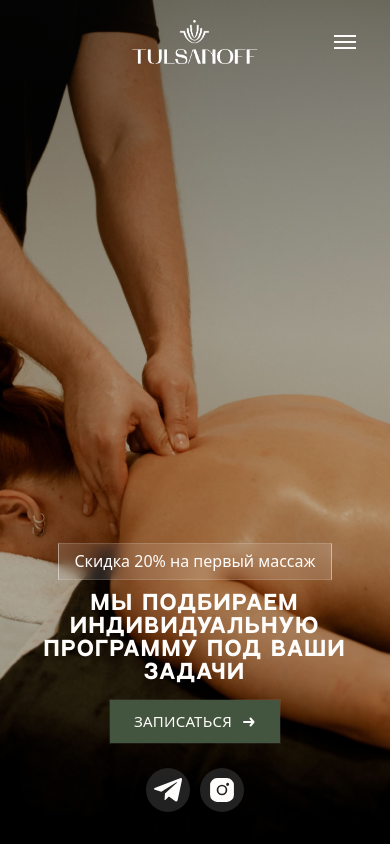
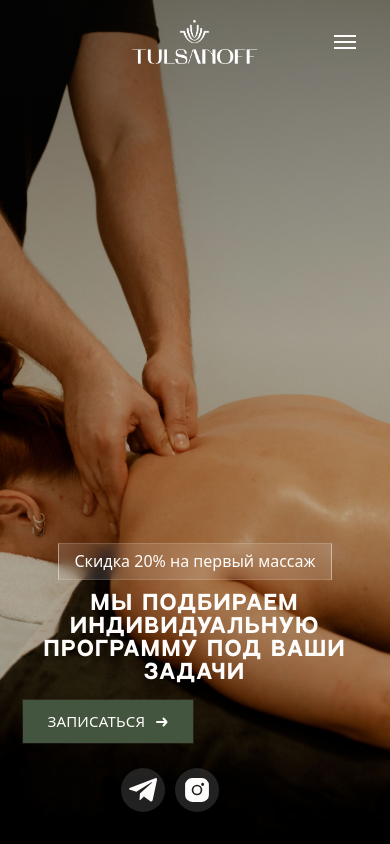
Before and after one commit to LesyaKulikov/tulsanoff, a React (Vite) app: page / in a window 390 px wide. Shown: the top 844 px of the page. Built offline with nearby package versions, Linux system fonts and the light colour scheme; a web font is replaced by a local one.

Commit message:
style: left-align mobile hero content

```diff
--- a/src/components/Hero/Hero.module.css
+++ b/src/components/Hero/Hero.module.css
@@ -228,8 +228,8 @@
   }
 
   .content {
-    align-items: center;
-    text-align: center;
+    align-items: flex-start;
+    text-align: start;
     gap: 16px;
     padding: 0 var(--gutter) 32px;
   }
```
